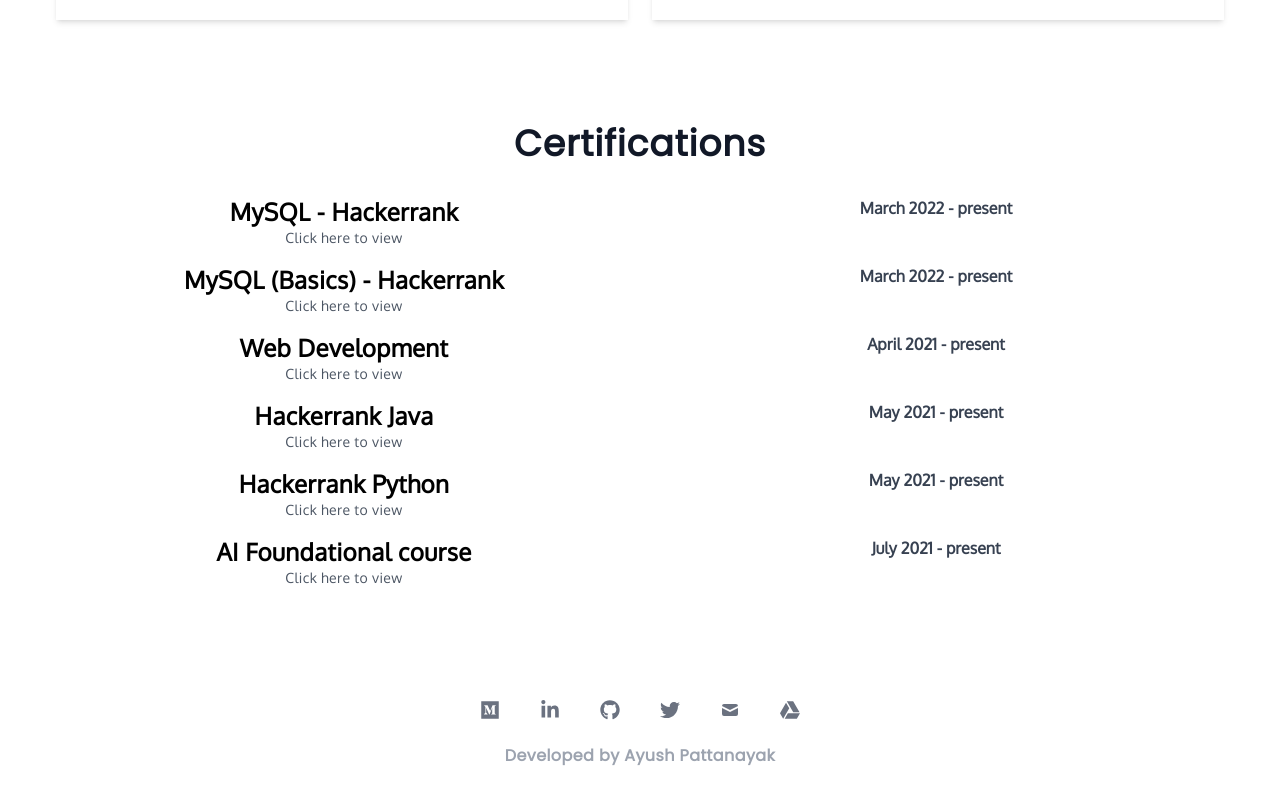
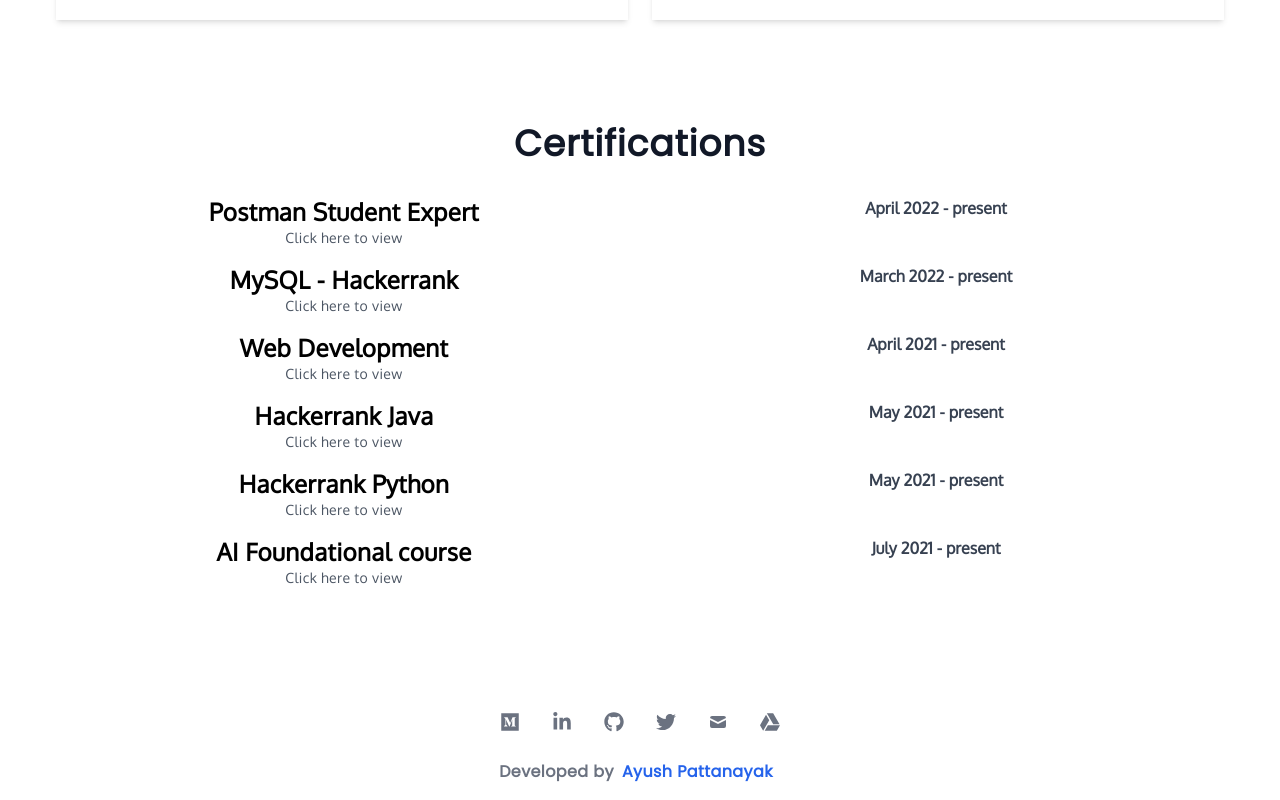
Before and after one commit to ayush-sys/next-portfolio-site, a Next.js app: page / in a window 1280 px wide. Shown: the part 3617-4417 px from the top of the page. Built offline with nearby package versions, Linux system fonts and the light colour scheme.

Commit message:
Updated info & footericons

```diff
--- a/components/About.jsx
+++ b/components/About.jsx
@@ -29,7 +29,7 @@
         </p>
       </div>
       <div>
-        <Link href='https://drive.google.com/file/d/1HbsbjLnTPLZmtz4hvAjuaSTnQ2I2IAhZ/view?usp=sharing'>
+        <Link href='https://drive.google.com/file/d/10Wh6WC07yX1b18TuXo2aD4w6XOgGT9n8/view?usp=sharing'>
         <a>
         <button className='inline-flex items-center justify-center px-4 py-2 border border-transparent rounded-md shadow-sm text-base font-medium text-white bg-blue-600 hover:bg-blue-700 tracking-wider'>
           <FaGoogleDrive className='mx-2'/>
--- a/components/Certifications.jsx
+++ b/components/Certifications.jsx
@@ -1,12 +1,12 @@
 const certificationsInfo = [
+  {
+    name:'Postman Student Expert',
+    link:'https://api.badgr.io/public/assertions/ICXZP7mUQLqTmfZnwoBgtQ?identity__email=ayushmp7%40gmail.com',
+    duration:'April 2022 - present'
+  },
   {
     name:'MySQL - Hackerrank',
     link:'https://www.hackerrank.com/certificates/76ab7cba535c',
-    duration:'March 2022 - present'
-  },
-  {
-    name:'MySQL (Basics) - Hackerrank',
-    link:'https://www.hackerrank.com/certificates/4bd509c7ae74',
     duration:'March 2022 - present'
   },
   {
--- a/components/Footer.jsx
+++ b/components/Footer.jsx
@@ -13,7 +13,7 @@
   return (
     <footer className="w-full bg-white py-4">
       <div className="mx-auto max-w-screen-xl px-4">
-        <div className="mx-auto flex max-w-xs items-center justify-between pt-4">
+        <div className="mx-auto flex max-w-xs items-center justify-evenly pt-4">
           <FooterIcon link="https://medium.com/@ayushmp7" Icon={FaMedium} />
           <FooterIcon link="https://www.linkedin.com/in/ayush-pattanayak-32225b202/" Icon={FaLinkedinIn}/>
           <FooterIcon link="https://github.com/ayush-sys" Icon={FaGithub} />
@@ -22,7 +22,10 @@
           <FooterIcon link="https://drive.google.com/file/d/1HbsbjLnTPLZmtz4hvAjuaSTnQ2I2IAhZ/view?usp=sharing" Icon={FaGoogleDrive}/>
         </div>
         <a className="footer-text">
-          Developed by Ayush Pattanayak
+          Developed by
+          <span className='mx-2 text-blue-600'>
+            Ayush Pattanayak
+          </span>
         </a>
       </div>
     </footer>
--- a/components/FooterIcon.jsx
+++ b/components/FooterIcon.jsx
@@ -3,10 +3,10 @@
 
 function FooterIcon({ link, Icon }) {
   return (
-    <div>
+    <div className="py-3 px-3 hover:bg-blue-600 group transition-colors duration-100 rounded-full">
       <Link href={link}>
-        <a className="text-gray-500 transition-colors duration-200 hover:text-gray-800 dark:hover:text-white">
-          <Icon className="text-xl transition-colors duration-200 hover:text-gray-800 dark:hover:text-white" />
+        <a className="text-gray-500 transition-colors duration-100 group-hover:text-white">
+          <Icon className="text-xl transition-colors duration-100"/>
         </a>
       </Link>
     </div>
--- a/styles/globals.css
+++ b/styles/globals.css
@@ -11,6 +11,6 @@
 
 @layer components{
     .footer-text {
-        @apply flex items-center justify-center pt-6 text-center font-head font-semibold tracking-wide text-gray-400 transition-colors duration-200 hover:text-gray-600
+        @apply flex items-center justify-center pt-2 md:pt-4 text-center font-head font-semibold tracking-wide text-gray-500 transition-colors duration-200
     }
 }
```
